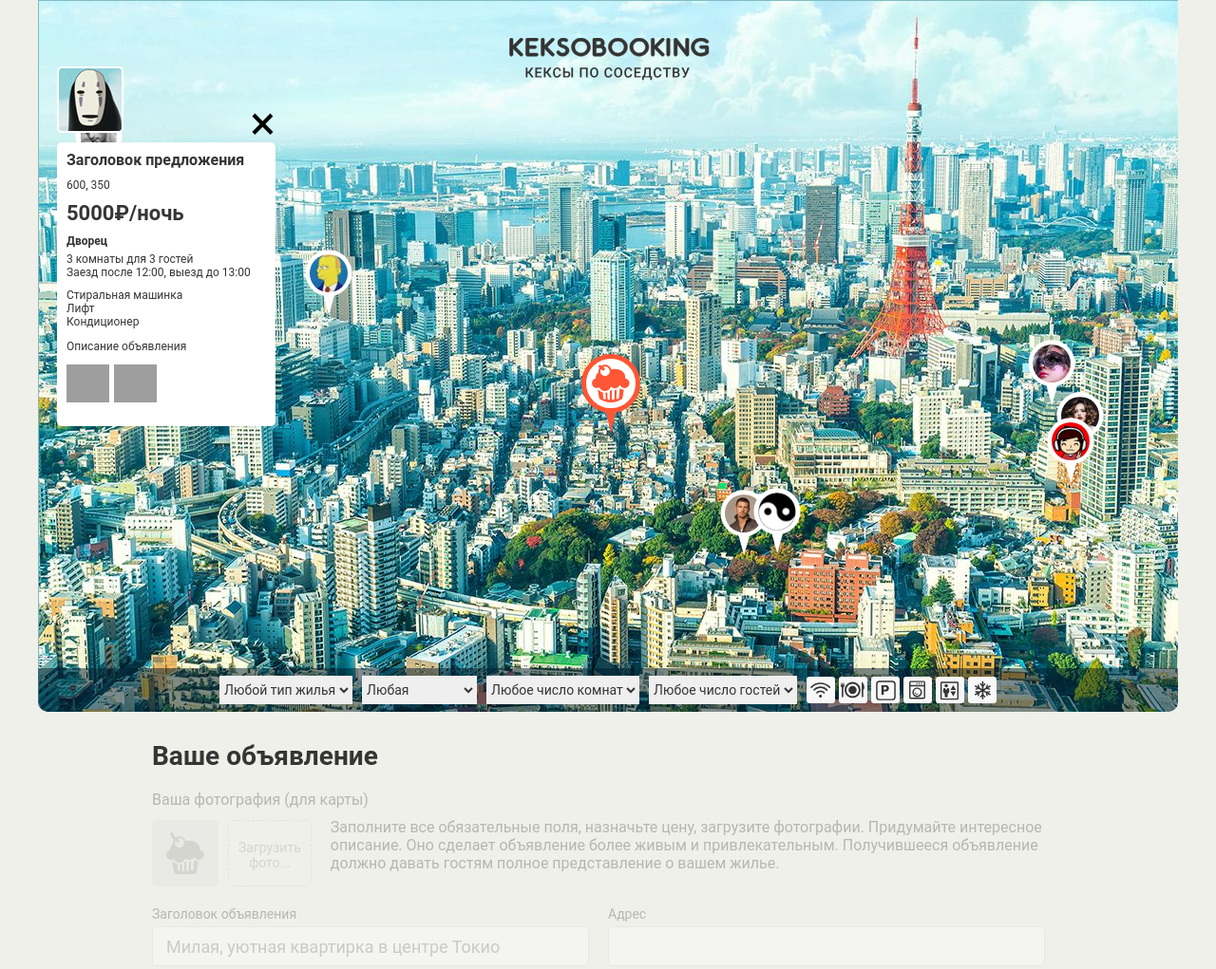
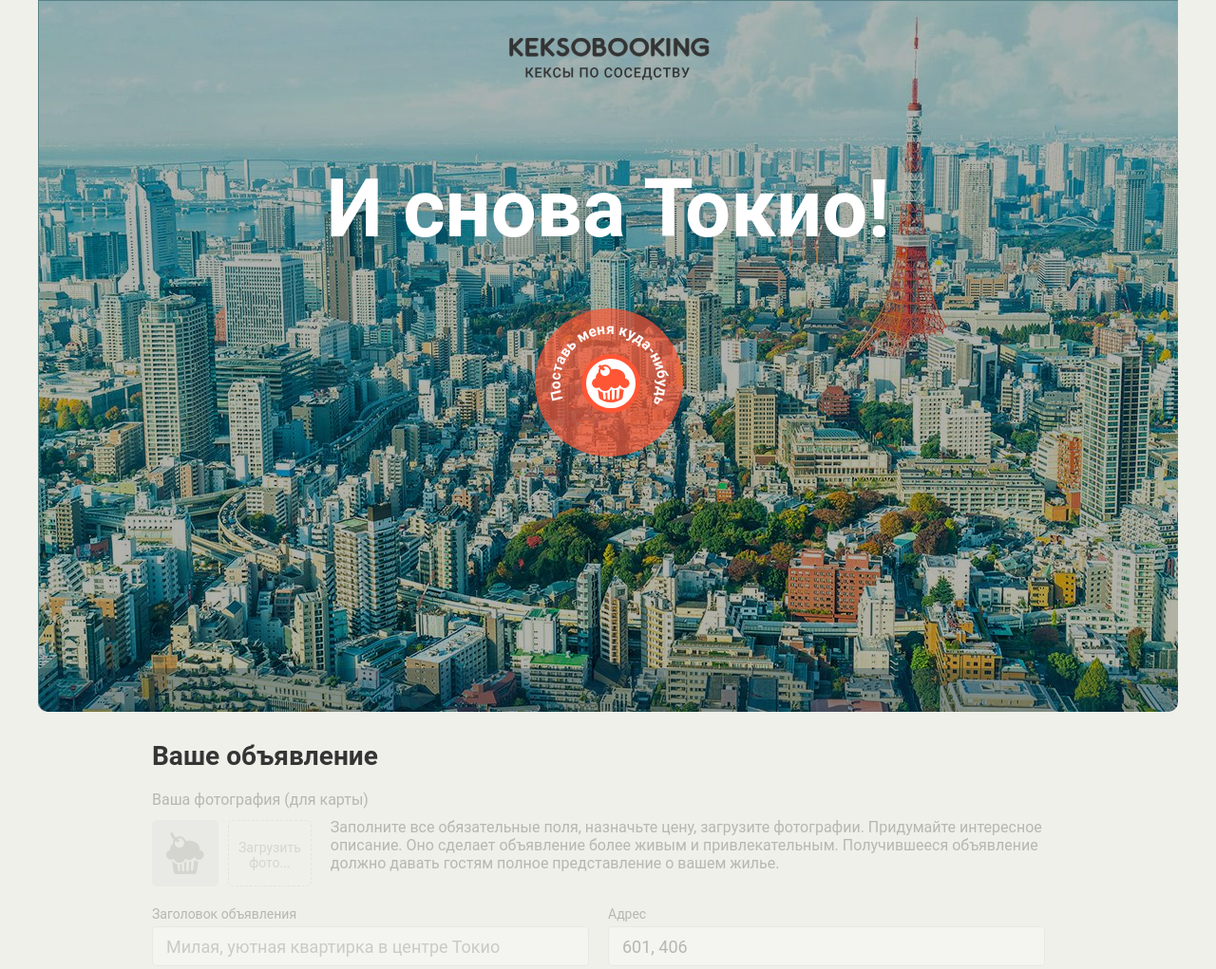
Before and after one commit to arslanbekova/1197715-keksobooking-20, a website: page index.html in a window 1280 px wide. Shown: the top 1021 px of the page at 95% size. Drawn offline with Linux system fonts and the light colour scheme; grey boxes are pictures that could not be loaded; files whose address does not match are found by name.

Commit message:
added page activation, filling address field, validity for guests count

```diff
--- a/js/main.js
+++ b/js/main.js
@@ -34,8 +34,15 @@ var MIN_Y_POSITION = 130;
 var MAX_Y_POSITION = 630;
 var Y_GAP = 35;
 var X_GAP = 25;
+var PIN_X_GAP = 32;
+var PIN_HEIGHT = 80;
+var PIN_WIDTH = 64;
+var PIN_LEFT = 570;
+var PIN_TOP = 375;
 
-var similarListElement = document.querySelector('.map__pins');
+
+var map = document.querySelector('.map');
+var similarListPin = map.querySelector('.map__pins');
 
 var similarMapPinTemplate = document.querySelector('#pin')
   .content
@@ -55,6 +62,86 @@ var getRandomArbitrary = function (min, max) {
 var getRandomElement = function (array) {
   return array[Math.floor(Math.random() * Math.floor(array.length))];
 };
+
+var announcementForm = document.querySelector('.ad-form');
+var announcementFormAddresField = document.getElementById('address');
+announcementFormAddresField.setAttribute('value', '601, 406');
+
+var announcementFormFields = announcementForm.children;
+
+var filterForm = map.querySelector('.map__filters');
+var filterFormFields = filterForm.children;
+
+// функция добавления атрибута disabled элементам HTMLCollection
+var setDisabled = function (collection) {
+  for (var i = 0; i < collection.length; i++) {
+    collection[i].setAttribute('disabled', true);
+  }
+  return collection;
+};
+
+// функция удаления атрибута disabled у элементов HTMLCollection
+var removeDisabled = function (collection) {
+  for (var i = 0; i < collection.length; i++) {
+    collection[i].removeAttribute('disabled');
+  }
+  return collection;
+};
+
+setDisabled(announcementFormFields);
+setDisabled(filterFormFields);
+
+var mapPinMain = similarListPin.querySelector('.map__pin--main');
+
+// функция описывающая происходящие события на элелементе mapPinMainEvent
+var mapPinMainEvent = function (evt) {
+  if (evt.which === 1 || evt.key === 'Enter') {
+    map.classList.remove('map--faded');
+
+    removeDisabled(announcementFormFields);
+    removeDisabled(filterFormFields);
+
+    var pinX = PIN_LEFT + PIN_X_GAP;
+    var pinY = PIN_TOP + PIN_HEIGHT;
+    announcementFormAddresField.setAttribute('value', pinX + ',' + ' ' + pinY);
+  }
+};
+
+// функция добавления обработчика событий только один раз
+var addEventListenerOnce = function (target, type, listener) {
+  target.addEventListener(type, function fn(evt) {
+    target.removeEventListener(type, fn);
+    listener(evt);
+  });
+};
+
+addEventListenerOnce(mapPinMain, 'mousedown', mapPinMainEvent);
+addEventListenerOnce(mapPinMain, 'keydown', mapPinMainEvent);
+
+var roomNumbers = document.getElementById('room_number');
+var guestsCount = document.getElementById('capacity');
+var messageRoomNumberValidity = 'Количество комнат должно быть больше или равно количеству гостей';
+
+var checkRoomNumberValidity = function (message) {
+  var roomNumberValue = Number(roomNumbers.options[roomNumbers.selectedIndex].value);
+  var guestCountValue = Number(guestsCount.options[guestsCount.selectedIndex].value);
+  if (roomNumberValue === 1 && guestCountValue === 1) {
+  } else if (roomNumberValue === 2 && guestCountValue > 0 && guestCountValue < 3) {
+  } else if (roomNumberValue === 3 && guestCountValue > 0 && guestCountValue < 4) {
+  } else if (roomNumberValue === 100 && guestCountValue === 0) {
+  } else {
+    roomNumbers.setCustomValidity(message);
+  }
+};
+
+roomNumbers.addEventListener('change', function () {
+  checkRoomNumberValidity(messageRoomNumberValidity);
+});
+
+guestsCount.addEventListener('change', function () {
+  checkRoomNumberValidity(messageRoomNumberValidity);
+});
+
 
 // функция генерации массива со случайными объектами
 var getAnnouncementsData = function () {
@@ -83,12 +170,8 @@ var getAnnouncementsData = function () {
       }
     };
   }
-
-
   return announcements;
 };
-
-document.querySelector('.map').classList.remove('map--faded');
 
 // функция создания DOM-элемента (пин на карте)
 var getMapPin = function (announcement) {
@@ -103,135 +186,185 @@ var getMapPin = function (announcement) {
   return mapPinElement;
 };
 
-// функция заполнения блока DOM-элементами (отрисовка пинов)
-var renderMapPins = function () {
-  var pins = getAnnouncementsData();
-  var fragment = document.createDocumentFragment();
-  for (var i = 1; i < pins.length; i++) {
-    fragment.appendChild(getMapPin(pins[i]));
-  }
-  similarListElement.appendChild(fragment);
-};
+// // функция заполнения блока DOM-элементами (отрисовка пинов)
+// var renderMapPins = function () {
+//   var pins = getAnnouncementsData();
+//   var fragment = document.createDocumentFragment();
+//   for (var i = 1; i < pins.length; i++) {
+//     fragment.appendChild(getMapPin(pins[i]));
+//   }
+//   similarListPin.appendChild(fragment);
+// };
 
-renderMapPins();
+// // renderMapPins();
 
-var similarAnnouncementCardTemplate = document.querySelector('#card')
-  .content
-  .querySelector('.map__card');
+// var similarAnnouncementCardTemplate = document.querySelector('#card')
+//   .content
+//   .querySelector('.map__card');
 
-// функция проверки и получения элемента массива по идентификатору
-var getTypeOfHousing = function (TypeOfHousing) {
-  switch (TypeOfHousing) {
-    case 'palace':
-      TypeOfHousing = 'Дворец';
-      break;
-    case 'flat':
-      TypeOfHousing = 'Квартира';
-      break;
-    case 'house':
-      TypeOfHousing = 'Дом';
-      break;
-    case 'bungalo':
-      TypeOfHousing = 'Бунгало';
-      break;
-    default:
-      TypeOfHousing = 'Квартира';
-      break;
-  }
-  return TypeOfHousing;
-};
+// // функция проверки и получения элемента массива по идентификатору
+// var getTypeOfHousing = function (TypeOfHousing) {
+//   switch (TypeOfHousing) {
+//     case 'palace':
+//       TypeOfHousing = 'Дворец';
+//       break;
+//     case 'flat':
+//       TypeOfHousing = 'Квартира';
+//       break;
+//     case 'house':
+//       TypeOfHousing = 'Дом';
+//       break;
+//     case 'bungalo':
+//       TypeOfHousing = 'Бунгало';
+//       break;
+//     default:
+//       TypeOfHousing = 'Квартира';
+//       break;
+//   }
+//   return TypeOfHousing;
+// };
 
-var getRuFacilities = function (ruFacilities) {
-  switch (ruFacilities) {
-    case 'wifi':
-      ruFacilities = 'WiFi';
-      break;
-    case 'dishwasher':
-      ruFacilities = 'Посудомоечная машина';
-      break;
-    case 'parking':
-      ruFacilities = 'Паркинг';
-      break;
-    case 'washer':
-      ruFacilities = 'Стиральная машинка';
-      break;
-    case 'elevator':
-      ruFacilities = 'Лифт';
-      break;
-    case 'conditioner':
-      ruFacilities = 'Кондиционер';
-      break;
-  }
-  return ruFacilities;
-};
+// var getRuFacilities = function (ruFacilities) {
+//   switch (ruFacilities) {
+//     case 'wifi':
+//       ruFacilities = 'WiFi';
+//       break;
+//     case 'dishwasher':
+//       ruFacilities = 'Посудомоечная машина';
+//       break;
+//     case 'parking':
+//       ruFacilities = 'Паркинг';
+//       break;
+//     case 'washer':
+//       ruFacilities = 'Стиральная машинка';
+//       break;
+//     case 'elevator':
+//       ruFacilities = 'Лифт';
+//       break;
+//     case 'conditioner':
+//       ruFacilities = 'Кондиционер';
+//       break;
+//   }
+//   return ruFacilities;
+// };
 
-// функция создания DOM-элемента (карточка объявления)
-var getAnnouncementCard = function (announcement) {
+// // функция создания DOM-элемента (карточка объявления)
+// var getAnnouncementCard = function (announcement) {
 
-  var announcementCardElement = similarAnnouncementCardTemplate.cloneNode(true);
+//   var announcementCardElement = similarAnnouncementCardTemplate.cloneNode(true);
 
-  announcementCardElement.querySelector('.popup__title').textContent = announcement.offer.title;
-  announcementCardElement.querySelector('.popup__text--address').textContent = announcement.offer.address;
-  announcementCardElement.querySelector('.popup__text--price').textContent = announcement.offer.price + '₽/ночь';
+//   announcementCardElement.querySelector('.popup__title').textContent = announcement.offer.title;
+//   announcementCardElement.querySelector('.popup__text--address').textContent = announcement.offer.address;
+//   announcementCardElement.querySelector('.popup__text--price').textContent = announcement.offer.price + '₽/ночь';
 
-  var TypeOfHousing = announcement.offer.type;
-  announcementCardElement.querySelector('.popup__type').textContent = getTypeOfHousing(TypeOfHousing);
+//   var TypeOfHousing = announcement.offer.type;
+//   announcementCardElement.querySelector('.popup__type').textContent = getTypeOfHousing(TypeOfHousing);
 
-  announcementCardElement.querySelector('.popup__text--capacity').textContent = announcement.offer.rooms + ' ' + 'комнаты для' + ' ' + announcement.offer.guests + ' ' + 'гостей';
-  announcementCardElement.querySelector('.popup__text--time').textContent = 'Заезд после' + ' ' + announcement.offer.checkin + ',' + ' ' + 'выезд до' + ' ' + announcement.offer.checkout;
+//   announcementCardElement.querySelector('.popup__text--capacity').textContent = announcement.offer.rooms + ' ' + 'комнаты для' + ' ' + announcement.offer.guests + ' ' + 'гостей';
+//   announcementCardElement.querySelector('.popup__text--time').textContent = 'Заезд после' + ' ' + announcement.offer.checkin + ',' + ' ' + 'выезд до' + ' ' + announcement.offer.checkout;
 
-  var featuresArray = announcement.offer.features;
-  featuresArray.forEach(function (feature) {
-    var featuresList = announcementCardElement.querySelector('.popup__features');
-    var fragment = document.createDocumentFragment();
-    var newFeatureElement = document.createElement('li');
+//   var featuresArray = announcement.offer.features;
+//   featuresArray.forEach(function (feature) {
+//     var featuresList = announcementCardElement.querySelector('.popup__features');
+//     var fragment = document.createDocumentFragment();
+//     var newFeatureElement = document.createElement('li');
 
-    newFeatureElement.className = 'popup__feature--' + feature;
-    newFeatureElement.textContent = getRuFacilities(feature);
+//     newFeatureElement.className = 'popup__feature--' + feature;
+//     newFeatureElement.textContent = getRuFacilities(feature);
 
-    fragment.appendChild(newFeatureElement);
-    featuresList.appendChild(fragment);
-  });
+//     fragment.appendChild(newFeatureElement);
+//     featuresList.appendChild(fragment);
+//   });
 
 
-  announcementCardElement.querySelector('.popup__description').textContent = announcement.offer.description;
+//   announcementCardElement.querySelector('.popup__description').textContent = announcement.offer.description;
 
-  var photosArray = announcement.offer.photos;
-  photosArray.forEach(function (photo) {
-    var photosList = announcementCardElement.querySelector('.popup__photos');
-    var fragment = document.createDocumentFragment();
-    var newPhotoElement = document.createElement('img');
+//   var photosArray = announcement.offer.photos;
+//   photosArray.forEach(function (photo) {
+//     var photosList = announcementCardElement.querySelector('.popup__photos');
+//     var fragment = document.createDocumentFragment();
+//     var newPhotoElement = document.createElement('img');
 
-    newPhotoElement.className = 'popup__photo';
-    newPhotoElement.width = 45;
-    newPhotoElement.height = 40;
-    newPhotoElement.alt = 'Фотография жилья';
-    newPhotoElement.src = photo;
+//     newPhotoElement.className = 'popup__photo';
+//     newPhotoElement.width = 45;
+//     newPhotoElement.height = 40;
+//     newPhotoElement.alt = 'Фотография жилья';
+//     newPhotoElement.src = photo;
 
-    fragment.appendChild(newPhotoElement);
-    photosList.appendChild(fragment);
-  });
+//     fragment.appendChild(newPhotoElement);
+//     photosList.appendChild(fragment);
+//   });
 
-  announcementCardElement.querySelector('.popup__avatar').src = announcement.author.avatar;
+//   announcementCardElement.querySelector('.popup__avatar').src = announcement.author.avatar;
 
-  return announcementCardElement;
-};
+//   return announcementCardElement;
+// };
 
-// функция заполнения блока DOM-элементами (отрисовка карточек)
-var renderAnnouncementCards = function () {
+// // функция заполнения блока DOM-элементами (отрисовка карточек)
+// var renderAnnouncementCards = function () {
 
-  var cards = getAnnouncementsData();
-  var fragment = document.createDocumentFragment();
-  var announcementsList = document.createElement('div');
-  announcementsList.className = 'map__cards';
+//   var cards = getAnnouncementsData();
+//   var fragment = document.createDocumentFragment();
+//   var announcementsList = document.createElement('div');
+//   announcementsList.className = 'map__cards';
 
-  fragment.appendChild(getAnnouncementCard(cards[1]));
-  announcementsList.appendChild(fragment);
+//   fragment.appendChild(getAnnouncementCard(cards[1]));
+//   announcementsList.appendChild(fragment);
 
-  var map = document.querySelector('.map');
-  var filter = document.querySelector('.map__filters-container');
+//   var filter = map.querySelector('.map__filters-container');
 
-  map.insertBefore(announcementsList, filter);
-};
+//   map.insertBefore(announcementsList, filter);
+// };
 
-renderAnnouncementCards();
+// renderAnnouncementCards();
+
+
+// var announcementForm = document.querySelector('.ad-form');
+// var announcementFormFields = announcementForm.children;
+
+// var filterForm = map.querySelector('.map__filters');
+// var filterFormFields = filterForm.children;
+
+// // функция добавления атрибута disabled HTMLCollection
+// var setDisabled = function (collection) {
+//   for (var i = 0; i < collection.length; i++) {
+//     collection[i].setAttribute('disabled', true)
+//   };
+//   return collection;
+// };
+
+// // функция удаления атрибута disabled HTMLCollection
+// var removeDisabled = function (collection) {
+//   for (var i = 0; i < collection.length; i++) {
+//     collection[i].removeAttribute('disabled')
+//   };
+//   return collection;
+// };
+
+// setDisabled(announcementFormFields);
+// setDisabled(filterFormFields);
+
+// var mapPinMain = similarListPin.querySelector('.map__pin--main');
+
+// // функция описывающая происходящие события на элелементе mapPinMainEvent
+// var mapPinMainEvent = function (evt) {
+//   if (evt.which === 1 || evt.key === 'Enter') {
+//     map.classList.remove('map--faded');
+
+//     removeDisabled(announcementFormFields);
+//     removeDisabled(filterFormFields);
+
+
+//   };
+// };
+
+// // функция добавления обработчика событий только один раз
+// var addEventListenerOnce = function (target, type, listener) {
+//   target.addEventListener(type, function fn(evt) {
+//     target.removeEventListener(type, fn);
+//     listener(evt);
+//   });
+// };
+
+// addEventListenerOnce(mapPinMain, 'mousedown', mapPinMainEvent);
+// addEventListenerOnce(mapPinMain, 'keydown', mapPinMainEvent);
```
Also changed, not shown: index.html (+2 -1 lines).
